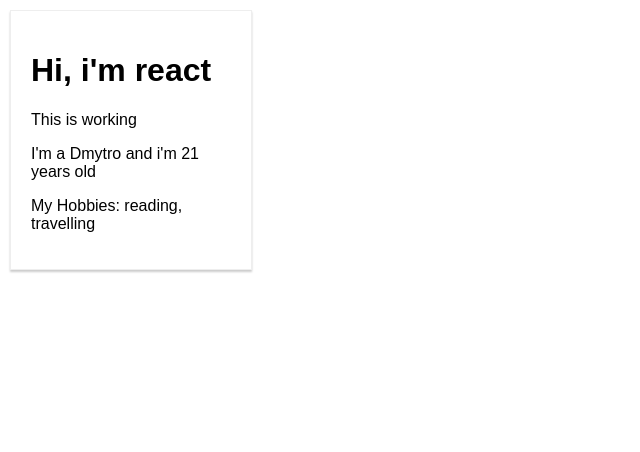
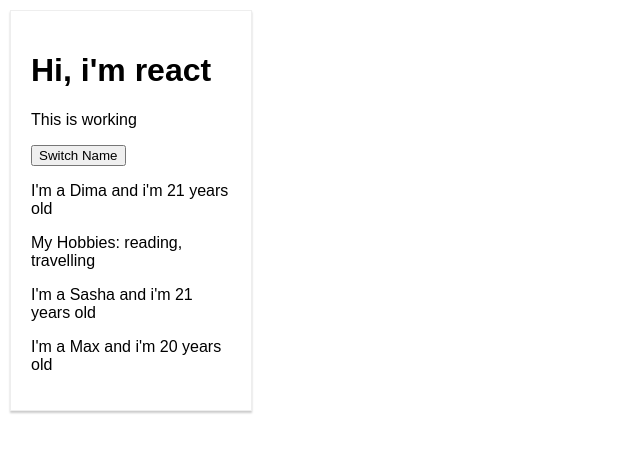
Before and after one commit to 13LD/react-redux-udemy, a React (Create React App) app in the folder intro/: page / in a window 1280 px wide. Shown: the top 452 px of the page, without its empty margins (0-640 px from the left). Built offline with nearby package versions, Linux system fonts and the light colour scheme.

Commit message:
event handling

```diff
--- a/intro/src/App.js
+++ b/intro/src/App.js
@@ -3,13 +3,35 @@
 import Person from './Person/Person'
 class App extends Component {
 
+  state = {
+    persons: [
+      {name: "Dima", age: 21},
+      {name: "Sasha", age: 21},
+      {name: "Max", age: 20}
+    ]
+  }
+
+  switchNameHandler = () => {
+    // console.log("Was clicked!")
+    // DON'T DO THIS:  this.state.persons[0].name = 'Dmytro'
+    this.setState({
+      persons: [
+        {name: "Dmytro", age: 21},
+        {name: "Sasha", age: 21},
+        {name: "Max", age: 20}
+      ]
+    })
+  }
   render() {
 
     return (
       <div className="App">
         <h1>Hi, i'm react</h1>
         <p>This is working</p>
-        <Person name="Dmytro" age="21"> My Hobbies: reading, travelling</Person>
+        <button onClick={this.switchNameHandler}>Switch Name</button>
+        <Person name={this.state.persons[0].name} age={this.state.persons[0].age}> My Hobbies: reading, travelling</Person>
+        <Person name={this.state.persons[1].name} age={this.state.persons[1].age} />
+        <Person name={this.state.persons[2].name} age={this.state.persons[2].age} />
       </div>
     );
   }
```
Also changed, not shown: 1 other file (tests, documents, lock files or other folders).
